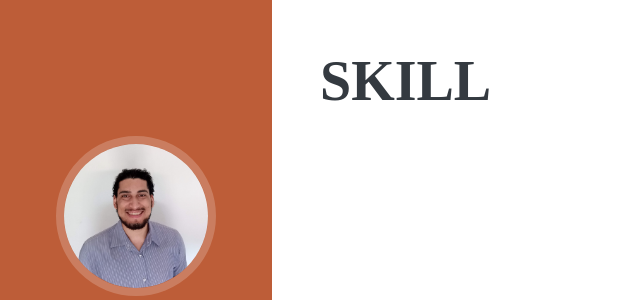
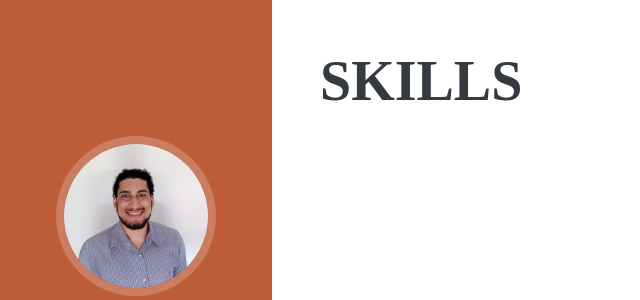
Before and after one commit to JoelBrito13/website, a Django app: page /skill/ in a window 1280 px wide. Shown: the top 300 px of the page, without its empty margins (0-640 px from the left). Run offline with Django 3.2, Linux system fonts and the light colour scheme; data that the repository does not hold is empty; parts of the project's set-up code (start-up, migrations or seed data) failed here and were passed over; some libraries are stand-ins or nearby versions; some web fonts are replaced.

Commit message:
Fixed ReadME and Skills

```diff
--- a/templates/html/pages/skills.html
+++ b/templates/html/pages/skills.html
@@ -12,7 +12,7 @@
         <div class="container">
             <div class="row">
                 <div class="my-auto">
-                    <h2 class="mb-5">Skill</h2>
+                    <h2 class="mb-5">Skills</h2>
                 </div>
             </div>
             <div class="container-bar">
```
Also changed, not shown: README.md.
